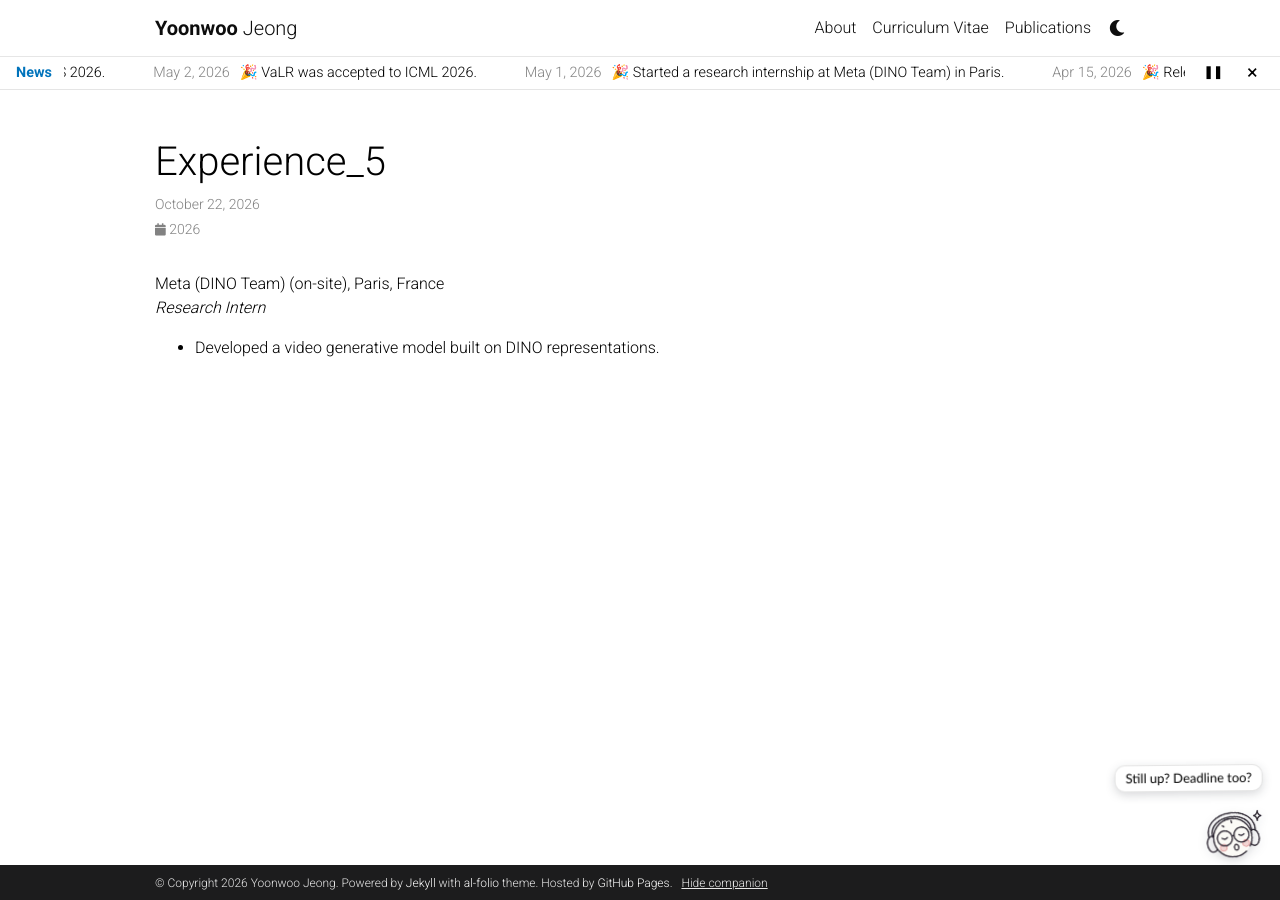
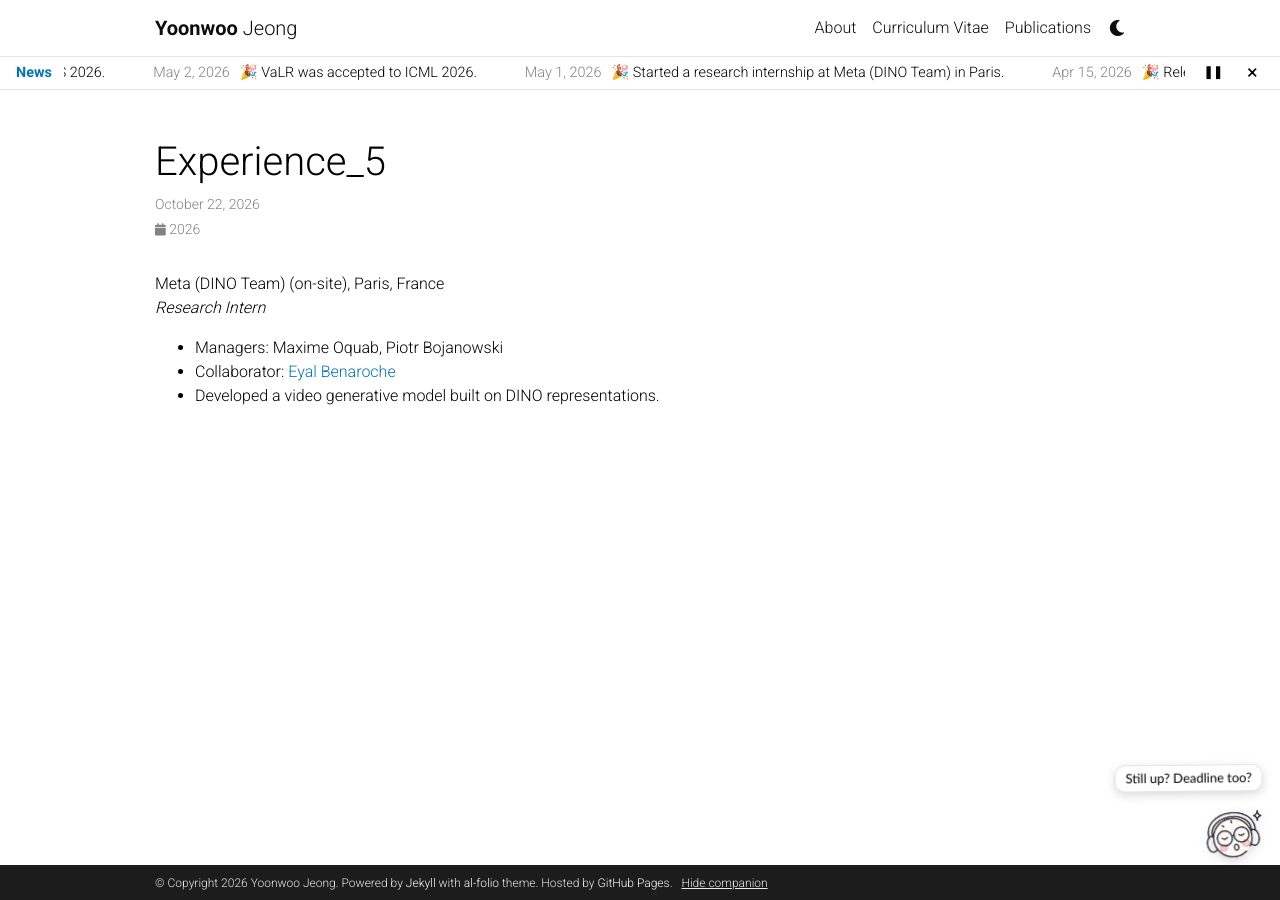
Before and after one commit to jeongyw12382/jeongyw12382.github.io, a Jekyll site: the page built from _experience/experience_5.md, in a window 1280 px wide. Built offline with Jekyll 4.4.1, drawn with Linux system fonts in a browser that asks for light colours; comment, search, counter and statistics services are not loaded; a style sheet for code colours, icons or effects is not loaded.

Commit message:
feat: list DINO team managers and collaborator on the Meta card
Co-Authored-By: Claude Opus 5.5 <noreply@anthropic.com>

```diff
--- a/_experience/experience_5.md
+++ b/_experience/experience_5.md
@@ -10,8 +10,19 @@ landmark: paris
 accent: "#0866ff"
 greet: "Bonjour!"
 blurb: Developed a video generative model built on DINO representations.
+people:
+  - label: Managers
+    names:
+      - name: Maxime Oquab
+      - name: Piotr Bojanowski
+  - label: Collaborator
+    names:
+      - name: Eyal Benaroche
+        url: https://shaamallow.com/
 ---
 
 Meta (DINO Team) (on-site), Paris, France \
 *Research Intern*
+- Managers: Maxime Oquab, Piotr Bojanowski
+- Collaborator: [Eyal Benaroche](https://shaamallow.com/)
 - Developed a video generative model built on DINO representations.
--- a/_includes/timeline_item.html
+++ b/_includes/timeline_item.html
@@ -19,6 +19,9 @@
                   {%- if it.mentor %}
                   <p class="tl-mentor">{{ it.mentor_label | default: 'Mentor' }}: {% if it.mentor_url %}<a href="{{ it.mentor_url }}">{{ it.mentor }}</a>{% else %}{{ it.mentor }}{% endif %}</p>
                   {%- endif %}
+                  {%- for group in it.people %}
+                  <p class="tl-mentor">{{ group.label }}: {% for p in group.names %}{% if p.url %}<a href="{{ p.url }}">{{ p.name }}</a>{% else %}{{ p.name }}{% endif %}{% unless forloop.last %}, {% endunless %}{% endfor %}</p>
+                  {%- endfor %}
                   <p class="tl-blurb">{{ it.blurb }}</p>
                 </div>
               </li>
```
Also changed, not shown: tests/site.test.mjs (+7 -0 lines).
